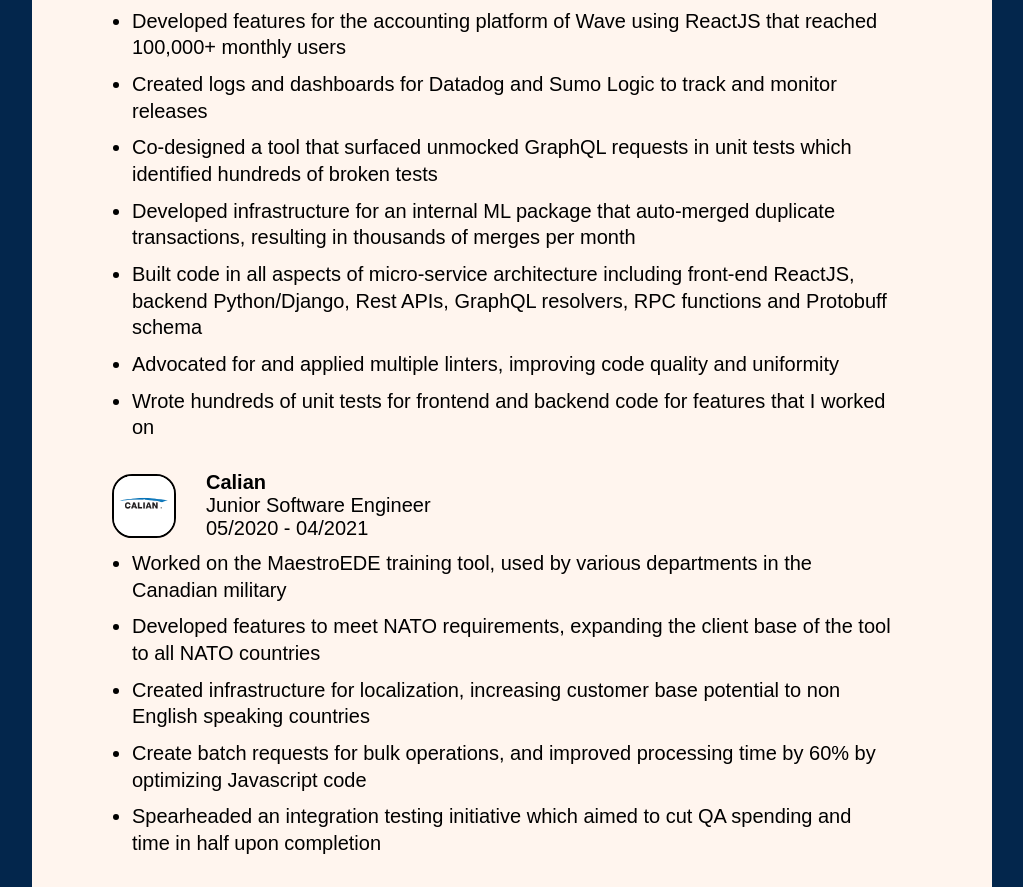
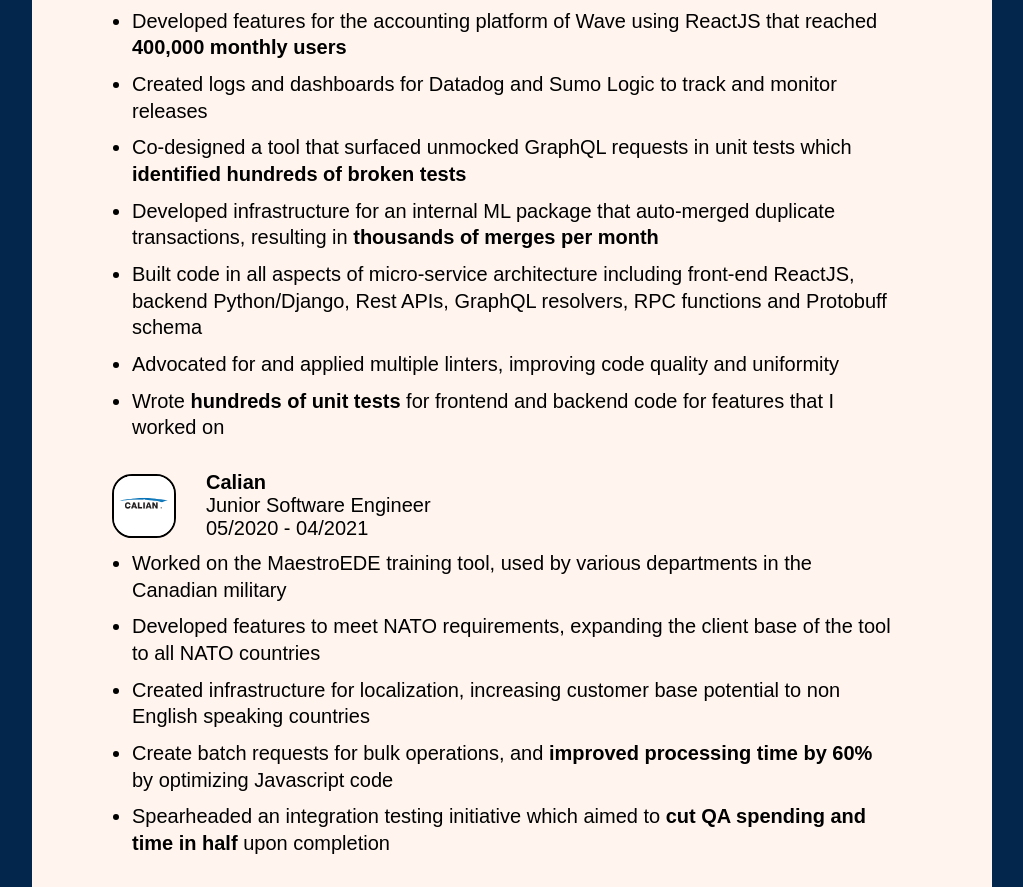
Before and after one commit to edan-parker/personal-site, a React (Create React App) app: page / in a window 1280 px wide. Shown: the part 1140-2027 px from the top of the page, without its empty margins (128-1151 px from the left). Built offline with nearby package versions, Linux system fonts and the light colour scheme.

Commit message:
Added links and safe injection of tags in raw json data

```diff
--- a/package.json
+++ b/package.json
@@ -13,8 +13,10 @@
     "@types/react-dom": "^17.0.0",
     "add": "^2.0.6",
     "body-scroll-lock": "^4.0.0-beta.0",
+    "dompurify": "^2.3.0",
     "font-awesome": "^4.7.0",
     "gh-pages": "^3.2.3",
+    "html-react-parser": "^1.2.8",
     "node-sass": "^6.0.1",
     "react": "^17.0.2",
     "react-dom": "^17.0.2",
--- a/src/common/resumeData.json
+++ b/src/common/data/resumeData.json
@@ -16,13 +16,13 @@
       "companyName": "Wave",
       "jobRole": "Software Coop",
       "description": [
-        "Developed features for the accounting platform of Wave using ReactJS that reached 100,000+ monthly users",
+        "Developed features for the accounting platform of Wave using ReactJS that reached <b>400,000 monthly users</b>",
         "Created logs and dashboards for Datadog and Sumo Logic to track and monitor releases",
-        "Co-designed a tool that surfaced unmocked GraphQL requests in unit tests which identified hundreds of broken tests",
-        "Developed infrastructure for an internal ML package that auto-merged duplicate transactions, resulting in thousands of merges per month",
+        "Co-designed a tool that surfaced unmocked GraphQL requests in unit tests which <b>identified hundreds of broken tests</b>",
+        "Developed infrastructure for an internal ML package that auto-merged duplicate transactions, resulting in <b>thousands of merges per month</b>",
         "Built code in all aspects of micro-service architecture including front-end ReactJS, backend Python/Django, Rest APIs, GraphQL resolvers, RPC functions and Protobuff schema",
         "Advocated for and applied multiple linters, improving code quality and uniformity",
-        "Wrote hundreds of unit tests for frontend and backend code for features that I worked on"
+        "Wrote <b>hundreds of unit tests</b> for frontend and backend code for features that I worked on"
       ],
       "startDate": "05/2021",
       "endDate": "08/2021"
@@ -34,8 +34,8 @@
         "Worked on the MaestroEDE training tool, used by various departments in the Canadian military",
         "Developed features to meet NATO requirements, expanding the client base of the tool to all NATO countries",
         "Created infrastructure for localization, increasing customer base potential to non English speaking countries",
-        "Create batch requests for bulk operations, and improved processing time by 60% by optimizing Javascript code",
-        "Spearheaded an integration testing initiative which aimed to cut QA spending and time in half upon completion"
+        "Create batch requests for bulk operations, and <b>improved processing time by 60%</b> by optimizing Javascript code",
+        "Spearheaded an integration testing initiative which aimed to <b>cut QA spending and time in half</b> upon completion"
       ],
       "startDate": "05/2020",
       "endDate": "04/2021"
@@ -45,9 +45,9 @@
       "jobRole": "Junior Software Engineer",
       "description": [
         "Worked on a structural analysis suite of programs for bridges in military applications",
-        " Focused on consolidating redundant code, converting Visual Basic code to C#",
+        "Focused on consolidating redundant code, converting Visual Basic code to C#",
         "Separated code for data access and modifications from computations and UI",
-        "Updated data storage method from text files to a relational database, benefitting data integrity"
+        "Updated data storage method from text files to a relational database, benefitting <b>data integrity</b>"
       ],
       "startDate": "05/2019",
       "endDate": "08/2019"
--- /dev/null
+++ b/src/common/data/skillsData.json
@@ -0,0 +1,102 @@
+[
+  {
+    "name": "Languages",
+    "data": [
+      {
+        "name": "Javascript",
+        "description": "I have nearly 2 years of experience working with JS, and am strong in ES6 syntax.",
+        "moreInfo": "<a href='https://developer.mozilla.org/en-US/docs/Web/JavaScript'>Javascript</a>"
+      },
+      {
+        "name": "Python",
+        "description": "I am solid in Python, have been using it for server-side code at my Wave coop, as well as in interview prep",
+        "moreInfo": "<a href='https://www.python.org/'>Python</a>"
+      },
+      {
+        "name": "PHP",
+        "description": "I have used server side PHP and in Wordpress customization. It's a nice language and I enjoy working with it.",
+        "moreInfo": "<a href='https://www.php.net/'>PHP</a>"
+      },
+      {
+        "name": "C#",
+        "description": "I group C# and Java in the same OOP bucket. I grew up learning these languages and they'll always have my heart, but I am a bit rusty with them.",
+        "moreInfo": "<a href='https://docs.microsoft.com/en-us/dotnet/csharp/'>C#</a>"
+      }
+    ]
+  },
+  {
+    "name": "Frameworks",
+    "data": [
+      {
+        "name": "ReactJS",
+        "description": "I have been using ReactJS for a few months but feel that I have a really good grasp. I've used functional components with hooks, and have watched lots of talks about how it renders internally, to gain a deeper understanding.",
+        "moreInfo": "<a href='https://reactjs.org/'>ReactJS</a>"
+      },
+      {
+        "name": "Django",
+        "description": "I've used Django for server-side logic at my Wave coop. Using typed Python 3.X, I really have come to respect it as a versatile backend framework. We used the CQRS event sourcing pattern, which I'm a big fan of.",
+        "moreInfo": "<a href='https://www.djangoproject.com/'>Django</a>"
+      },
+      {
+        "name": "Laravel",
+        "description": "I worked with Laravel and PropelORM at my Calian coop, and got quite solid with this. PHP is a multi-purpose language that is powerful when weilded correctly in this environment.",
+        "moreInfo": "<a href='https://laravel.com/'>Laravel</a>"
+      },
+      {
+        "name": "ExtJS",
+        "description": "ExtJS is a lesser known frontend framework that I used at my Calian coop. It uses MVC architecture, which may not be cutting edge anymore, but still taught me important patterns and optimizations.",
+        "moreInfo": "<a href='https://www.sencha.com/products/extjs/'>ExtJS</a>"
+      }
+    ]
+  },
+  {
+    "name": "Data Exchange",
+    "data": [
+      {
+        "name": "REST",
+        "description": "I am quite experienced with REST. I've had the opportunity to dig deep into the networking, exploring batching and optimizations.",
+        "moreInfo": "<a href='https://en.wikipedia.org/wiki/Representational_state_transfer'>REST</a>"
+      },
+      {
+        "name": "GraphQL",
+        "description": "GraphQL is really cool and I've gotten to use it a bunch. I've written resolvers for queries, and defined schema as well as tests.",
+        "moreInfo": "<a href='https://graphql.org/'>GraphQL</a>"
+      },
+      {
+        "name": "gRPC",
+        "description": "gRPC is a super neat way method of data exchange that I've gotten to use during my time at Wave. It gives predictable results and nice standardizations.",
+        "moreInfo": "<a href='https://grpc.io/'>gRPC</a>"
+      },
+      {
+        "name": "Protobuf",
+        "description": "Using gRPC necessitates pb, so I've gotten the opportunity to define plenty of messages, mappers and transformers.",
+        "moreInfo": "<a href='https://developers.google.com/protocol-buffers'>Profobuf</a>"
+      }
+    ]
+  },
+  {
+    "name": "Tools",
+    "data": [
+      {
+        "name": "Docker",
+        "description": "I've used Docker to create my own microservices, as well as manage orchestration of an ecosystem of services with docker-compose.",
+        "moreInfo": "<a href='https://www.docker.com/'>Docker</a>"
+      },
+      {
+        "name": "Logging",
+        "description": "This is newer to me, but I've been able to build out Datadog dashboards, trace bugs with Sentry and debug problems with Sumo Logic.",
+        "moreInfo": "<a href='https://www.datadoghq.com/'>Datadog</a>, <a href='https://sentry.io/welcome/'>Sentry</a>, <a href='https://www.sumologic.com/'>Sumo Logic</a>"
+      },
+      {
+        "name": "Testing",
+        "description": "I have spent a lot of time testing different frameworks, be it Jest for React, Pytest for Django, or SenchaTest (built on Jasmine) for ExtJS. ",
+        "moreInfo": "<a href='https://jestjs.io/'>Jest</a>, <a href='https://docs.pytest.org/en/6.2.x/'>Pytest</a>, <a href='https://docs.sencha.com/sencha_test/2.2.0/guides/product_overview.html'>Sencha Test</a>"
+      },
+      {
+        "name": "CD/CI",
+        "description": "On the CD front: I've found my way around Jenkins for deploymments, and CircleCI for creating various testing steps in pipelines. I've also used Gitlab CI, which is quite similar to Circle.",
+        "moreInfo": "<a href='https://www.jenkins.io/'>Jenkins</a>, <a href='https://circleci.com/'>CircleCI</a>, <a href='https://docs.gitlab.com/ee/ci/'>GitlabCI</a>"
+      }
+    ]
+  }
+]
--- a/src/common/skillsData.json
+++ /dev/null
@@ -1,86 +0,0 @@
-[
-  {
-    "name": "Languages",
-    "data": [
-      {
-        "name": "Javascript",
-        "description": "I have nearly 2 years of experience working with JS, and am strong in ES6 syntax."
-      },
-      {
-        "name": "Python",
-        "description": "I am solid in Python, have been using it for server-side code at my Wave coop, as well as in interview prep"
-      },
-      {
-        "name": "PHP",
-        "description": "I have used server side PHP and in Wordpress customization. It's a nice language and I enjoy working with it."
-      },
-      {
-        "name": "C#",
-        "description": "I group C# and Java in the same OOP bucket. I grew up learning these languages and they'll always have my heart, but I am a bit rusty with them."
-      }
-    ]
-  },
-  {
-    "name": "Frameworks",
-    "data": [
-      {
-        "name": "ReactJS",
-        "description": "I have been using ReactJS for a few months but feel that I have a really good grasp. I've used functional components with hooks, and have watched lots of talks about how it renders internally, to gain a deeper understanding."
-      },
-      {
-        "name": "Django",
-        "description": "I've used Django for server-side logic at my Wave coop. Using typed Python 3.X, I really have come to respect it as a versatile backend framework. We used the CQRS event sourcing pattern, which I'm a big fan of."
-      },
-      {
-        "name": "Laravel",
-        "description": "I worked with Laravel and PropelORM at my Calian coop, and got quite solid with this. PHP is a multi-purpose language that is powerful when weilded correctly in this environment."
-      },
-      {
-        "name": "ExtJS",
-        "description": "ExtJS is a lesser known frontend framework that I used at my Calian coop. It uses MVC architecture, which may not be cutting edge anymore, but still taught me important patterns and optimizations."
-      }
-    ]
-  },
-  {
-    "name": "Data Exchange",
-    "data": [
-      {
-        "name": "REST",
-        "description": "I am quite experienced with REST. I've had the opportunity to dig deep into the networking, exploring batching and optimizations."
-      },
-      {
-        "name": "GraphQL",
-        "description": "GraphQL is really cool and I've gotten to use it a bunch. I've written resolvers for queries, and defined schema as well as tests."
-      },
-      {
-        "name": "gRPC",
-        "description": "gRPC is a super neat way method of data exchange that I've gotten to use during my time at Wave. It gives predictable results and nice standardizations."
-      },
-      {
-        "name": "Protobuf",
-        "description": "Using gRPC necessitates pb, so I've gotten the opportunity to define plenty of messages, mappers and transformers."
-      }
-    ]
-  },
-  {
-    "name": "Tools",
-    "data": [
-      {
-        "name": "Docker",
-        "description": "I've used Docker to create my own microservices, as well as manage orchestration of an ecosystem of services with docker-compose."
-      },
-      {
-        "name": "Logging",
-        "description": "This is newer to me, but I've been able to build out Datadog dashboards, trace bugs with Sentry and debug problems with Sumo Logic."
-      },
-      {
-        "name": "Testing",
-        "description": "I have spent a lot of time testing different frameworks, be it Jest for React, Pytest for Django, SenchaTest (built on Jasmine) for ExtJS. "
-      },
-      {
-        "name": "CD/CI",
-        "description": "On the CD front: I've found my way around Jenkins for deploymments, and CircleCI for creating various testing steps in pipelines. I've also used Gitlab CI, which is quite similar to Circle."
-      }
-    ]
-  }
-]
--- a/src/components/ExperienceStory/index.tsx
+++ b/src/components/ExperienceStory/index.tsx
@@ -1,5 +1,5 @@
 import ExperienceStory from "./ExperienceStory";
-import experienceStoryData from "../../common/experienceStoryData.json";
+import experienceStoryData from "../../common/data/experienceStoryData.json";
 import { useState } from "react";
 
 const ExperienceStories = () => {
--- a/src/components/Resume/ResumeItem.tsx
+++ b/src/components/Resume/ResumeItem.tsx
@@ -1,3 +1,6 @@
+import parse from 'html-react-parser';
+import DOMPurify from 'dompurify'
+
 interface IProps {
   logo: string;
   companyName: string;
@@ -22,7 +25,7 @@ const ResumeItem = (props: IProps) => {
       </div>
       <ul className={"description"}>
         {description.map((bullet, idx) => (
-          <li key={idx}>{bullet}</li>
+          <li key={idx}>{parse(DOMPurify.sanitize(bullet))}</li>
         ))}
       </ul>
     </div>
--- a/src/components/Resume/index.tsx
+++ b/src/components/Resume/index.tsx
@@ -1,4 +1,4 @@
-import resumeData from "../../common/resumeData.json";
+import resumeData from "../../common/data/resumeData.json";
 import "./Resume.scss";
 
 import ResumeItem from "./ResumeItem";
--- a/src/components/Skills/Skills.scss
+++ b/src/components/Skills/Skills.scss
@@ -57,5 +57,8 @@
   .skills-modal-text {
     font-size: 20px;
     line-height: 20pt;
+    a:visited {
+      color: #305baa;
+    }
   }
 }
--- a/src/components/Skills/index.tsx
+++ b/src/components/Skills/index.tsx
@@ -1,4 +1,4 @@
-import skillsData from "../../common/skillsData.json";
+import skillsData from "../../common/data/skillsData.json";
 import "./Skills.scss";
 import SkillsFS from "./SkillsFS";
 
```
Also changed, not shown: src/components/Skills/SkillsFS.tsx (+8 -1 lines), src/common/data/experienceStoryData.json (renamed from src/common/experienceStoryData.json), 1 other file (tests, documents, lock files or other folders).
